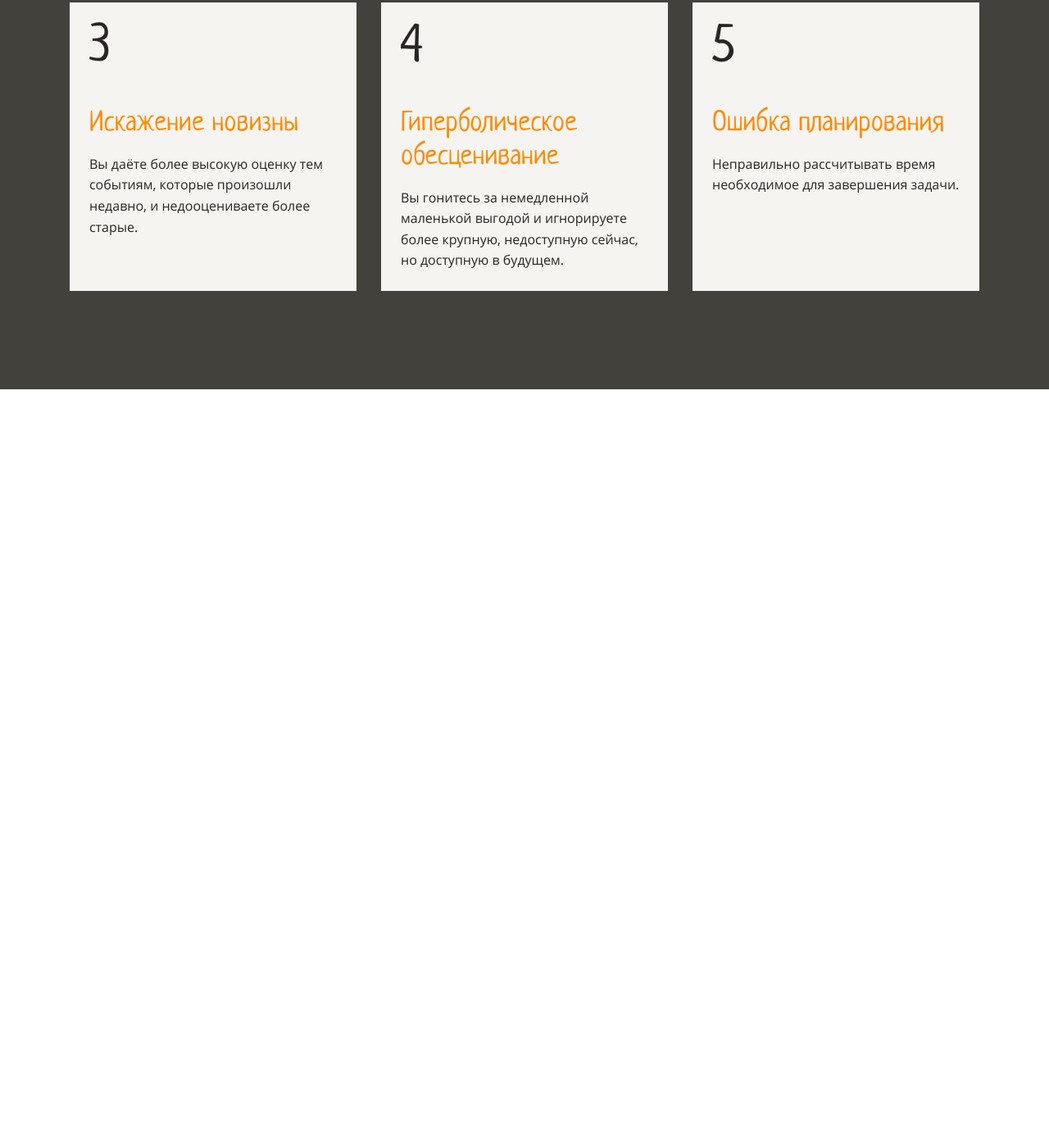
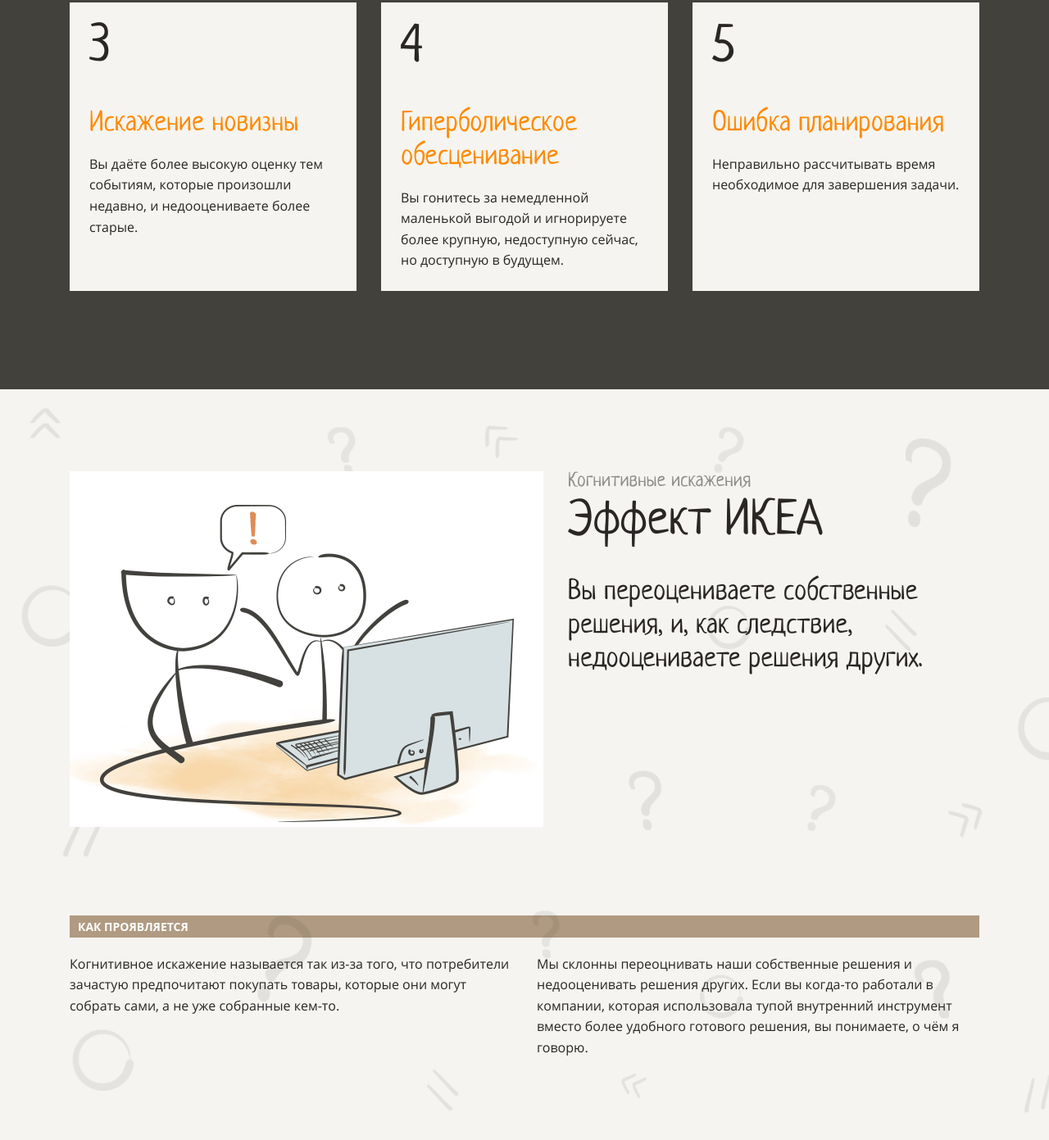
Before and after one commit to AleksVedenyev/layout-designer-project-lvl1, a website: page src/index.html in a window 1280 px wide. Shown: the part 2231-3622 px from the top of the page at 82% size. Before the commit the page ends 2706 px from the top, so only its background shows below. Drawn offline with Linux system fonts and the light colour scheme.

Commit message:
сверстан 6 шаг

```diff
--- a/src/index.html
+++ b/src/index.html
@@ -38,7 +38,7 @@
       <nav id="navigation">
         <h2 class="heading-nav orange">5 когнитивных искажений<br><span class="white">о существовании которых стоит
             помнить</span></h2>
-        <p class="nav-block"><a href="#"><span class="nav-number">1</span><span class="heading-block-nav">Эффект
+        <p class="nav-block"><a href="#ikea-effect"><span class="nav-number">1</span><span class="heading-block-nav">Эффект
               ИКЕА</span><span>Вы переоцениваете собственные решения, и, как следствие, недооцениваете решения
               других.</span></a></p>
         <p class="nav-block"><a href="#"><span class="nav-number">2</span><span
@@ -54,6 +54,26 @@
               планирования</span><span>Неправильно рассчитывать время необходимое для завершения задачи.</span></a></p>
       </nav>
     </div>
+    <div class="ikea bg-before">
+      <div id="ikea-effect">
+        <div class="group-top">
+          <div class="ikea-img"><img src="../src/images/1.png" alt="ikea-img"></div>
+          <div class="ikea-top-right-block">
+            <p class="ikea-top-right-block-little">Когнитивные искажения</p>
+            <h2 class="ikea-top-right-block-heading">Эффект ИКЕА</h2>
+            <p class="ikea-top-right-block-main">Вы переоцениваете собственные решения, и, как следствие, недооцениваете
+              решения других.</p>
+          </div>
+        </div>
+        <h4 class="ikea-heading">Как проявляется</h4>
+        <div class="group-bottom">
+          <div class="ikea-bottom-block margin-right-30px">Когнитивное искажение называется так из-за того, что потребители зачастую
+            предпочитают покупать товары, которые они могут собрать сами, а не уже собранные кем-то.</div>
+          <div class="ikea-bottom-block">Мы склонны переоцнивать наши собственные решения и недооценивать решения
+            других. Если вы когда-то работали в компании, которая использовала тупой внутренний инструмент вместо более
+            удобного готового решения, вы понимаете, о чём я говорю.</div>
+        </div>
+      </div>
   </main>
   <footer>
 
--- a/src/styles/style.css
+++ b/src/styles/style.css
@@ -64,6 +64,7 @@
   background-size: cover;
   opacity: 10%;
   content: "";
+
 }
 
 .container {
@@ -212,3 +213,82 @@
 .nav-block:hover>a>span {
   color: #FFF;
 }
+
+.ikea {
+  position: relative;
+  background-color: #f5f4f0;
+}
+
+#ikea-effect {
+  display: flex;
+  flex-wrap: wrap;
+  width: 1110px;
+  margin: 0 auto;
+  padding-top: 100px;
+  padding-bottom: 100px;
+}
+
+.ikea-img {
+  margin-right: 30px;
+  z-index: 100;
+}
+
+.ikea-top-right-block-little {
+  font-family: 'Neucha', sans-serif;
+  font-size: 24px;
+  text-align: left;
+  color: #908D8B;
+}
+
+.ikea-top-right-block-heading {
+  font-family: 'Neucha', sans-serif;
+  font-weight: 400;
+  line-height: 1.2em;
+  font-size: 60px;
+}
+
+.ikea-top-right-block-main {
+  margin-top: 30px;
+  font-family: 'Neucha', sans-serif;
+  font-size: 34px;
+  font-style: normal;
+  font-weight: 400;
+  line-height: 41px;
+  letter-spacing: 0em;
+  text-align: left;
+}
+
+.group-top {
+  display: flex;
+  margin-bottom: 100px;
+}
+
+.ikea-heading {
+  margin-bottom: 20px;
+  padding-left: 10px;
+  padding-top: 5px;
+  padding-bottom: 5px;
+  background: #B09A81;
+  width: 100%;
+  font-family: "Open Sans", sans-serif;
+  line-height: 17px;
+  font-weight: 700;
+  font-size: 14px;
+  display: flex;
+  align-items: center;
+  text-transform: uppercase;
+  color: #FFF;
+}
+
+.group-bottom {
+  display: flex;
+}
+
+.ikea-bottom-block {
+  flex-grow: 1;
+  width: 50%;
+}
+
+.margin-right-30px {
+  margin-right: 30px;
+}
```
